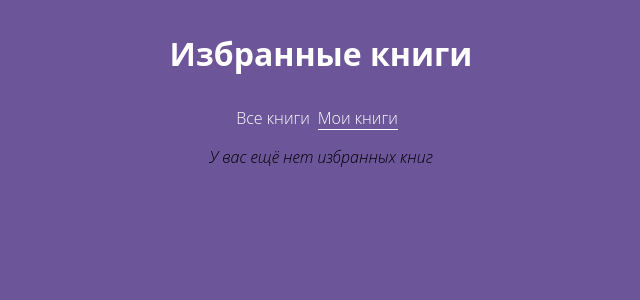
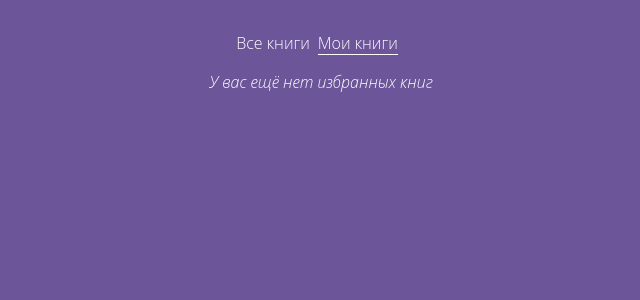
Before and after one commit to xevin/vue-nuxt-bookmarks, a Nuxt app: page /mybooks in a window 1280 px wide. Shown: the top 300 px of the page, without its empty margins (319-959 px from the left). Built offline with nearby package versions, Linux system fonts and the light colour scheme.

Commit message:
add router easing

```diff
--- /dev/null
+++ b/assets/css/main.css
@@ -0,0 +1,24 @@
+.page-enter-active, .page-leave-active {
+  transition: opacity .2s;
+}
+
+.page-enter, .page-leave-active {
+  opacity: 0;
+}
+
+
+.text-white {
+  color: white;
+}
+
+.is-block {
+  display: block;
+}
+
+.is-flex {
+  display: flex;
+}
+
+.is-center {
+  text-align: center;
+}
--- a/layouts/default.vue
+++ b/layouts/default.vue
@@ -1,9 +1,20 @@
 <template>
   <div>
+    <navigation />
+
     <nuxt />
   </div>
 </template>
 
+<script>
+import Navigation from "~/components/Navigation.vue";
+
+export default {
+  components: {
+    Navigation,
+  }
+}
+</script>
 
 <style lang="less">
 *, *:before, *:after {
--- a/nuxt.config.js
+++ b/nuxt.config.js
@@ -14,7 +14,7 @@ module.exports = {
     ],
   },
   css: [
-    // '~assets/css/main.css',
+    '~assets/css/main.css',
     'font-awesome/css/font-awesome.css',
     // 'vuetify/dist/vuetify.css'
   ],
--- a/pages/category/_title.vue
+++ b/pages/category/_title.vue
@@ -1,6 +1,7 @@
 <template>
   <div class="content">
-    <h1>Жанр «{{ $route.params.title }}»</h1>
+    <strong class="title text-white is-center is-block">Жанр «{{ $route.params.title }}»</strong>
+    <br>
 
     <book-list :books="filteredBooks"></book-list>
   </div>
--- a/pages/index.vue
+++ b/pages/index.vue
@@ -1,9 +1,5 @@
 <template name="category-page-template">
 <div class="content">
-  <h1>Последние поступления книг</h1>
-
-  <navigation />
-
   <book-list :books="filteredBooks"></book-list>
 </div>
 </template>
--- a/pages/mybooks/index.vue
+++ b/pages/mybooks/index.vue
@@ -1,12 +1,8 @@
 <template name="category-page-template">
   <div class="content">
-    <h1>Избранные книги</h1>
-
-    <navigation />
-
     <book-list :books="filteredBooks"></book-list>
 
-    <div class="is-center empty" v-if="!filteredBooks.length">
+    <div class="is-center empty text-white" v-if="!filteredBooks.length">
       <em>У вас ещё нет избранных книг</em>
     </div>
   </div>
@@ -14,15 +10,12 @@
 
 <script>
 import BookList from "~/components/BookList.vue";
-import Navigation from "~/components/Navigation.vue";
-
 import BookLibrary from "~/assets/books";
 
 export default {
   template: "#category-page-template",
   components: {
     BookList,
-    Navigation,
   },
   data() {
     return {
```
